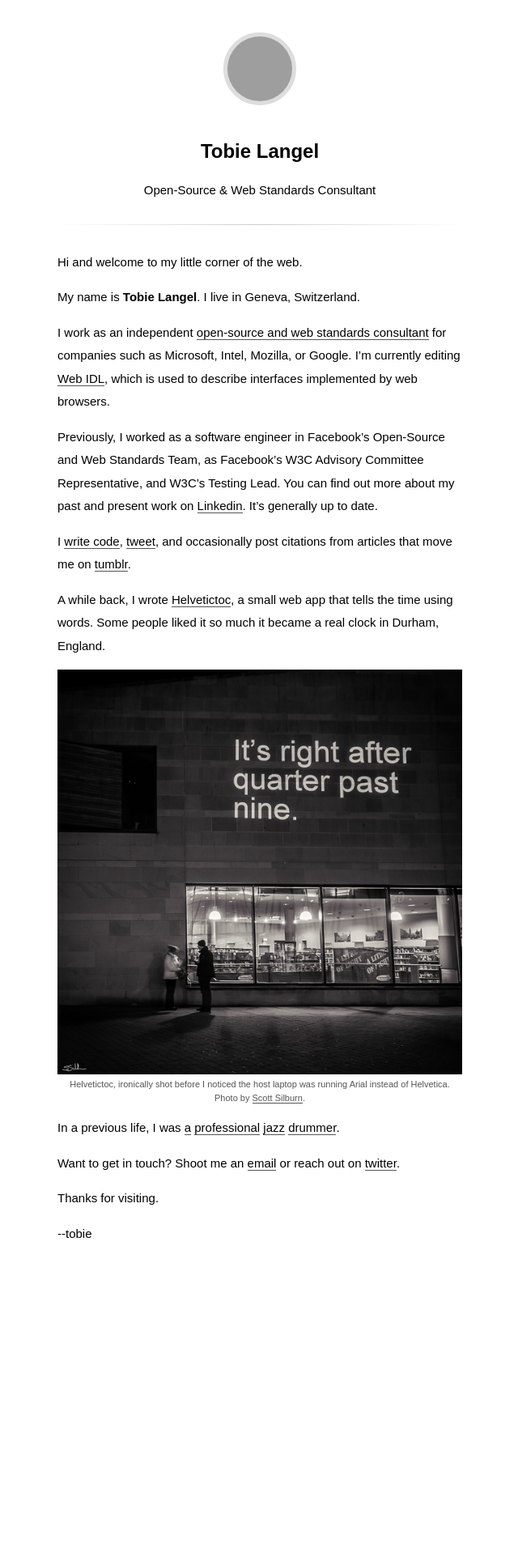
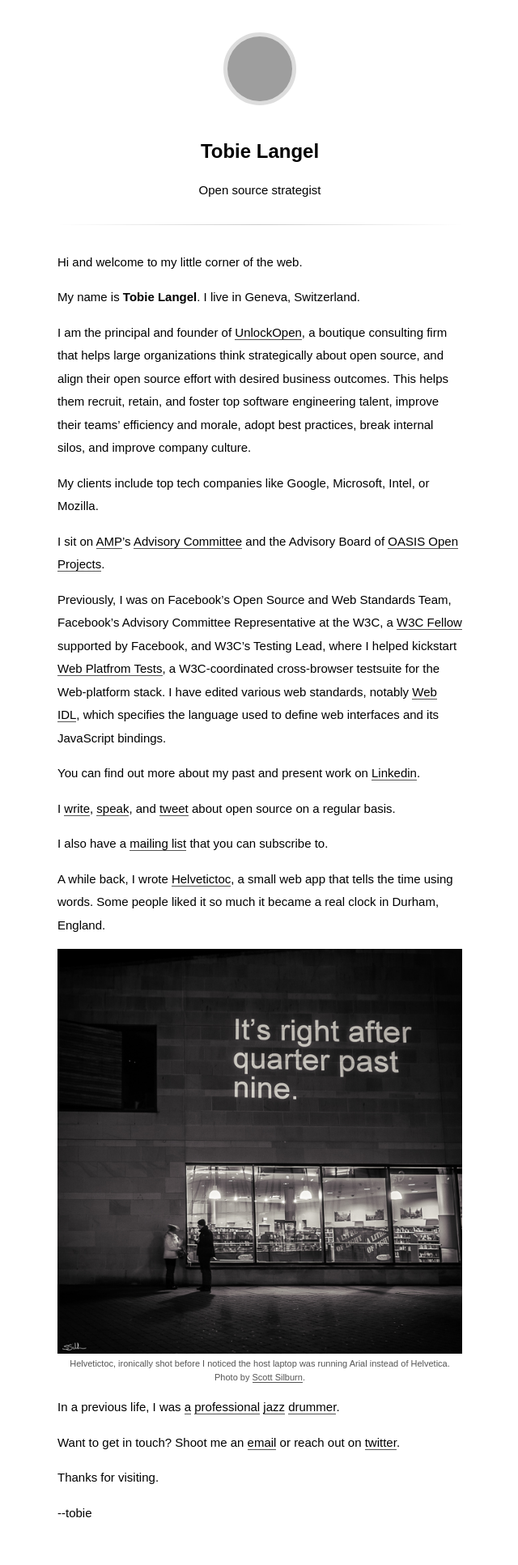
Before and after one commit to tobie/www.tobie.me, a Jekyll site: the page built from index.md, in a window 1280 px wide. Shown: the whole page at 81% size, without its empty margins (319-959 px from the left). Built offline with Jekyll 4.4.1, drawn with Linux system fonts in a browser that asks for light colours; some web fonts are replaced; before the commit the page ends 1588 px from its top, so only the background shows below that; grey boxes are pictures that could not be loaded.

Commit message:
Update index.md

```diff
--- a/index.md
+++ b/index.md
@@ -1,7 +1,7 @@
 ---
 layout: page
 title: Tobie Langel
-subtitle: Open-Source & Web Standards Consultant
+subtitle: Open source strategist
 bubble: Hi there!
 ---
 
@@ -9,20 +9,39 @@ Hi and welcome to my little corner of the web.
 
 My name is **Tobie Langel**. I live in Geneva, Switzerland.
 
-I work as an independent [open-source and web standards consultant](http://www.codespeaks.com)
-for companies such as Microsoft, Intel, Mozilla, or Google.
-I'm currently editing [Web IDL](http://heycam.github.io/webidl/),
-which is used to describe interfaces implemented by web browsers.
+I am the principal and founder of [UnlockOpen](https://unlockopen.com),
+a boutique consulting firm
+that helps large organizations think strategically about open source,
+and align their open source effort with desired business outcomes.
+This helps them recruit, retain, and foster top software engineering talent,
+improve their teams’ efficiency and morale,
+adopt best practices,
+break internal silos,
+and improve company culture.
 
-Previously, I worked as a software engineer in Facebook's Open-Source and Web Standards Team,
-as Facebook's W3C Advisory Committee Representative,
-and W3C's Testing Lead.
+My clients include top tech companies like Google, Microsoft, Intel, or Mozilla.
+
+I sit on [AMP](https://www.ampproject.org/)'s [Advisory Committee](https://github.com/ampproject/meta-ac) and
+the Advisory Board of [OASIS Open Projects](https://oasis-open-projects.org/).
+
+Previously, I was on Facebook's Open Source and Web Standards Team,
+Facebook's Advisory Committee Representative at the W3C,
+a [W3C Fellow](https://www.w3.org/Consortium/Recruitment/Fellows) supported by Facebook,
+and W3C's Testing Lead,
+where I helped kickstart [Web Platfrom Tests](https://github.com/web-platform-tests/wpt),
+a W3C-coordinated cross-browser testsuite for the Web-platform stack.
+I have edited various web standards,
+notably [Web IDL](http://heycam.github.io/webidl/),
+which specifies the language used to define web interfaces
+and its JavaScript bindings.
+
 You can find out more about my past and present work on [Linkedin](https://ch.linkedin.com/in/tobielangel).
-It's generally up to date.
 
-I [write code](https://github.com/tobie),
-[tweet](https://twitter.com/tobie),
-and occasionally post citations from articles that move me on [tumblr](http://blog.tobie.me/).
+I [write](https://medium.com/@tobie),
+[speak](https://speaking.unlockopen.com/), and
+[tweet](https://twitter.com/tobie) about open source on a regular basis.
+
+I also have a [mailing list](https://pages.convertkit.com/e4ed189bbd/af199f5836) that you can subscribe to.
 
 A while back, I wrote [Helvetictoc](http://www.helvetictoc.com),
 a small web app that tells the time using words.
@@ -43,7 +62,7 @@ In a previous life, I was
 [jazz](https://itunes.apple.com/album/world-jazz-sound-la-longue/id555064703)
 [drummer](https://itunes.apple.com/album/why/id444915377).
 
-Want to get in touch? Shoot me an [email](mailto:tobie@codespeaks.com) or reach out on [twitter](https://twitter.com/tobie).
+Want to get in touch? Shoot me an [email](mailto:tobie@unlockopen.com) or reach out on [twitter](https://twitter.com/tobie).
 
 Thanks for visiting.
 
```
